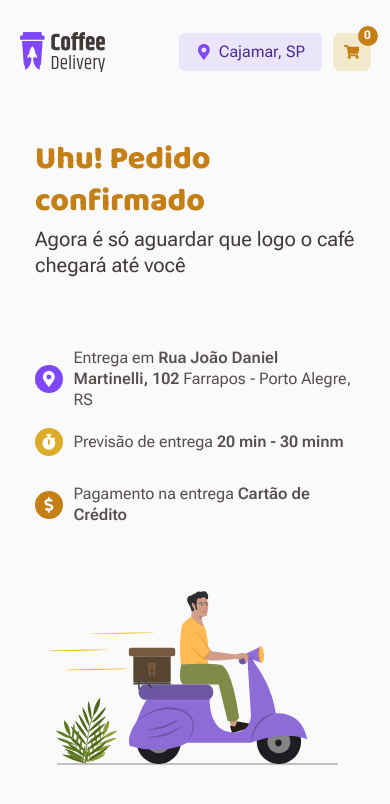
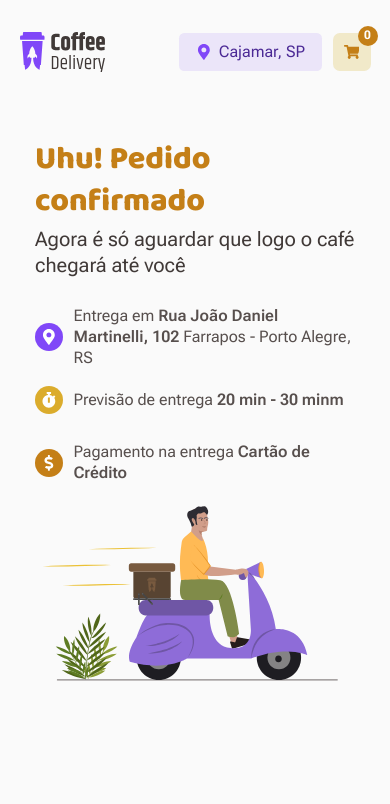
Before and after one commit to leuzindev/coffe-delivery, a Next.js app: page /success in a window 390 px wide. Shown: the top 804 px of the page. Built offline with nearby package versions, Linux system fonts and the light colour scheme.

Commit message:
style: correction in the border

```diff
--- a/src/app/(home)/success/page.tsx
+++ b/src/app/(home)/success/page.tsx
@@ -19,8 +19,8 @@ export default function Success() {
             <p className="mt-1 text-text-l text-base-subtitle">
               Agora é só aguardar que logo o café chegará até você
             </p>
-            <div className="border-gradient-line my-10 flex flex-col gap-8 border-none sm:p-0 sm:pt-7 md:my-5 md:w-full ">
-              <div className=" content flex flex-col items-start gap-8 border-none p-10 sm:p-0 sm:pt-7 md:my-5 md:w-full">
+
+            <div className=" mt-10 flex flex-col items-start gap-8 rounded-bl-[36px] rounded-br-[6px] rounded-tl-[6px] rounded-tr-[36px] border border-gray-300 p-10 sm:border-none sm:p-0 sm:pt-7 md:my-5 md:w-full">
               <div className="flex">
                 <IconTextWidget
                   color="bg-purple"
@@ -65,7 +65,6 @@ export default function Success() {
                 />
               </div>
             </div>
-            </div>
           </section>
           <Image
             src={FinishSvg}
--- a/src/app/globals.css
+++ b/src/app/globals.css
@@ -46,34 +46,3 @@ button{
     font-size: 87.5%;
   }
 }
-
-.content {
-  display: flex;
-  height: 100%;
-  width: 100%;
-  border-radius: 6px 36px;
-  overflow: hidden;
-  background-color: #fafafa;
-}
-
-.border-gradient-line {
-  display: flex;
-  height: 270px;
-  width: 526px;
-  border-radius: 6px 36px;
-  border: 1px solid #fafafa;
-  padding: 1px;
-  background-image: linear-gradient(102.89deg, #DBAC2C 2.61%, #8047F8 98.76%);
-}
-
-@media (max-width: 639px) {
-  .border-gradient-line {
-    display: flex;
-    height: 270px;
-    width: 526px;
-    border-radius:none;
-    border: none;
-    padding: 0px;
-    background-image:none
-  }
-}
```
Lines whose indentation alone changed are shown as unchanged.
